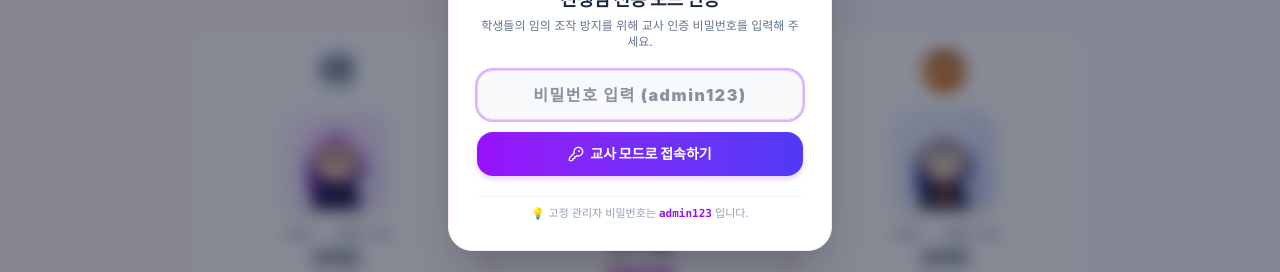
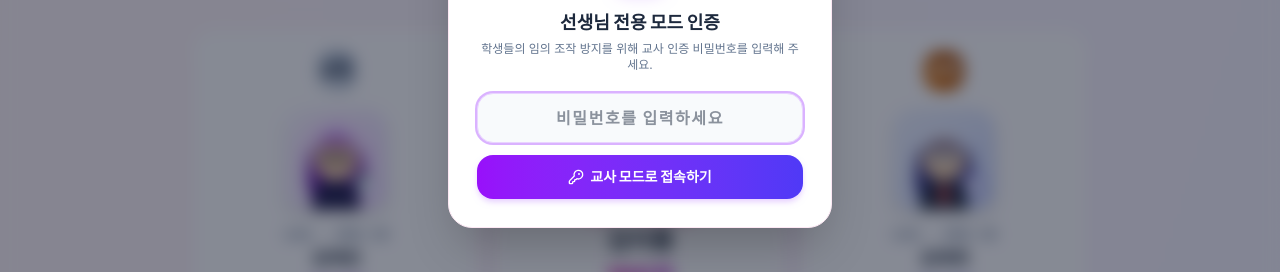
Before and after one commit to jinsang-kim/highschool-rank-app, a React (Vite) app: page / in a window 1280 px wide. Both pictures are taken after a click on the button "선생님 페이지". Shown: the part 334-606 px from the top of the page. Built offline with nearby package versions, Linux system fonts and the light colour scheme; no server answers; a web font is replaced by a local one.

Commit message:
fix: 교사 모드 인증 팝업의 비밀번호 힌트 문구 및 플레이스홀더 완전 삭제

```diff
--- a/src/components/TeacherAuthModal.jsx
+++ b/src/components/TeacherAuthModal.jsx
@@ -69,7 +69,7 @@ export default function TeacherAuthModal({
                 type="password"
                 maxLength={30}
                 autoFocus
-                placeholder="비밀번호 입력 (admin123)"
+                placeholder="비밀번호를 입력하세요"
                 value={pinInput}
                 onChange={(e) => {
                   setPinInput(e.target.value);
@@ -95,10 +95,6 @@ export default function TeacherAuthModal({
               <span>교사 모드로 접속하기</span>
             </button>
           </form>
-
-          <div className="pt-2 text-[11px] text-slate-400 border-t border-slate-100">
-            💡 고정 관리자 비밀번호는 <b className="text-purple-600 font-mono">admin123</b> 입니다.
-          </div>
         </motion.div>
       </div>
     </AnimatePresence>
```
